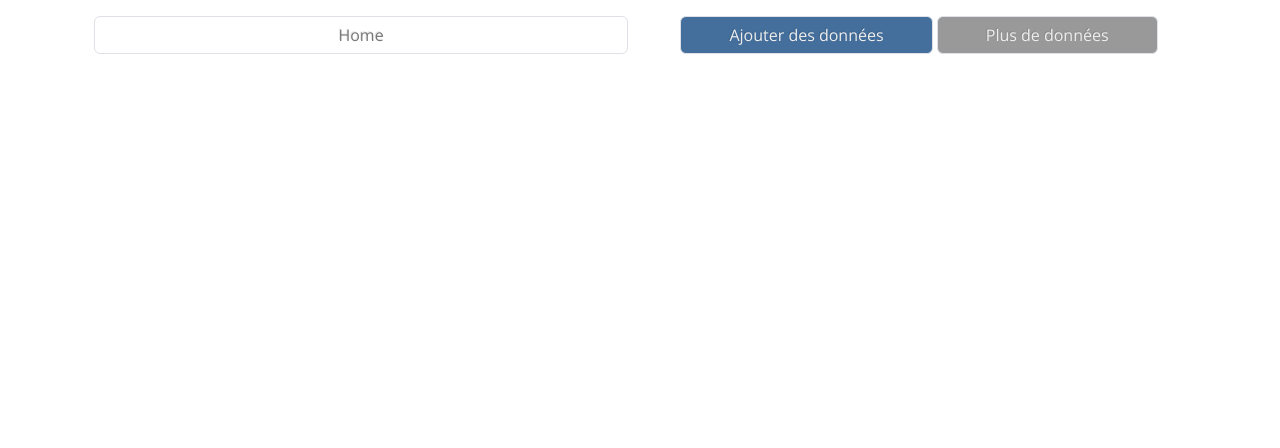
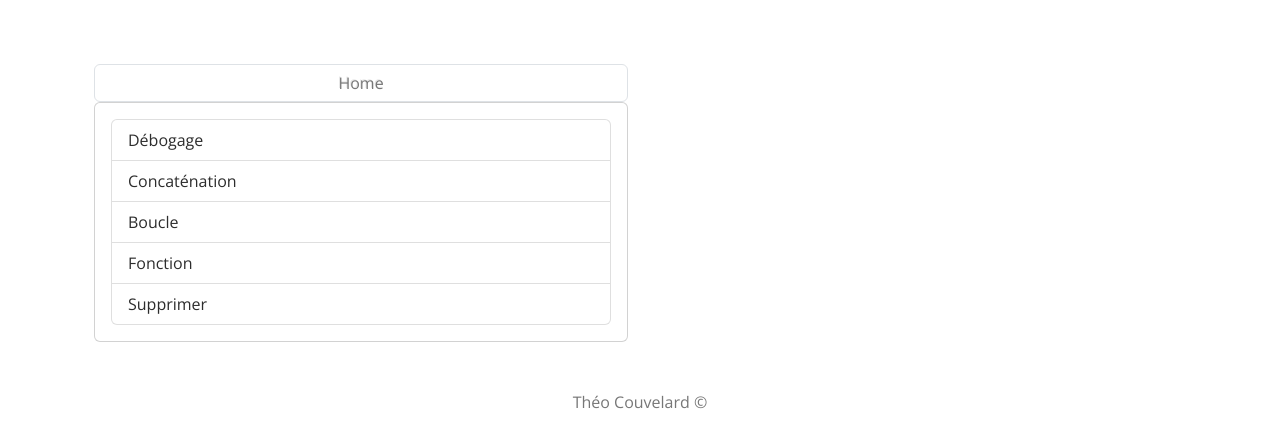
Before and after one commit to Theo02-12/php-form, a PHP site: page /?page=form in a window 1280 px wide. Shown: the part 236-684 px from the top of the page. Run offline with PHP 8.4, Linux system fonts and the light colour scheme; some libraries are stand-ins or nearby versions.

Commit message:
squelette

```diff
--- a/php/includes/buttons-data.php
+++ /dev/null
@@ -1,2 +0,0 @@
-<a class="btn border px-5 bg-primary text-light" href="#" name="getdata">Ajouter des données</a>
-<a class="btn border px-5 bg-secondary text-light" href="#">Plus de données</a>
--- /dev/null
+++ b/php/includes/footer.html
@@ -0,0 +1,3 @@
+<div class="container-fluid text-center mt-5">
+    <p>Théo Couvelard ©</p>
+</div>
--- /dev/null
+++ b/php/includes/ul.php
@@ -0,0 +1,13 @@
+<div class="card sm-mt-3">
+    <div class="card-body d-flex flex-column">
+        <div class="list-group">
+            <a href="#" class="list-group-item list-group-item-action" aria-current="true">
+              Débogage
+            </a>
+            <a href="#" class="list-group-item list-group-item-action">Concaténation</a>
+            <a href="#" class="list-group-item list-group-item-action">Boucle</a>
+            <a href="#" class="list-group-item list-group-item-action">Fonction</a>
+            <a class="list-group-item list-group-item-action">Supprimer</a>
+          </div>
+    </div>
+</div>
--- a/php/index.php
+++ b/php/index.php
@@ -3,15 +3,35 @@
     <?php include 'includes/head.inc.html'?>
 <body>
     <?php include 'includes/header.inc.html'?>
-    <div class="container d-flex">
-        <div class="container d-flex flex-column">
+    <div class="container d-flex flex-column flex-md-row">
+        <div class="container d-flex flex-column mt-5">
             <a class="btn border px-5" href="#">Home</a>
-        </div>
-        <div class="container text-center">
             <?php
-                include 'includes/buttons-data.php'
+                include 'includes/ul.php'
             ?>
         </div>
+        <div class="container text-center mt-5">
+            <?php
+                $showbtn = true;
+
+                if(isset($_GET['page'])){
+                    $page = $_GET['page'];
+                    $filename = 'includes/' . $page . '.php';
+                    $showbtn = false;
+                    if(file_exists($filename)){
+                        include ($filename);
+                    }
+                };
+
+                if($showbtn){
+                    echo "<a class='btn border px-3 bg-primary text-light' href='?page=form'>Ajouter des données</a>";
+                }
+                ?>
+        </div>
     </div>
+
+    <?php
+        include 'includes/footer.html'
+    ?>
 </body>
 </html>
```
Also changed, not shown: php/includes/form.html (added), php/includes/form2.php (added).
